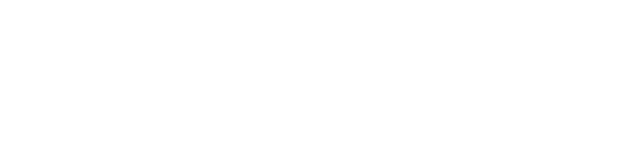
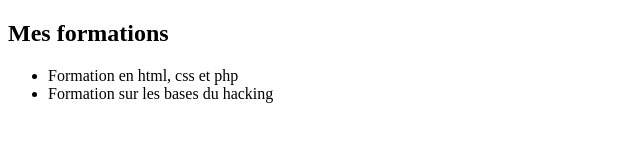
Before and after one commit to Brice-96/git-on-cv, a plain HTML site: page index.html in a window 1280 px wide. Shown: the whole page, without its empty margins (0-640 px from the left). Drawn offline with Linux system fonts and the light colour scheme.

Commit message:
Moise en place de la section formations

```diff
--- a/index.html
+++ b/index.html
@@ -7,6 +7,12 @@
     <title>Document</title>
 </head>
 <body>
-
+    <div class="formations">
+        <h2>Mes formations</h2>
+        <ul>
+            <li>Formation en html, css et php</li>
+            <li>Formation sur les bases du hacking</li>
+        </ul>
+    </div>
 </body>
 </html>
```
